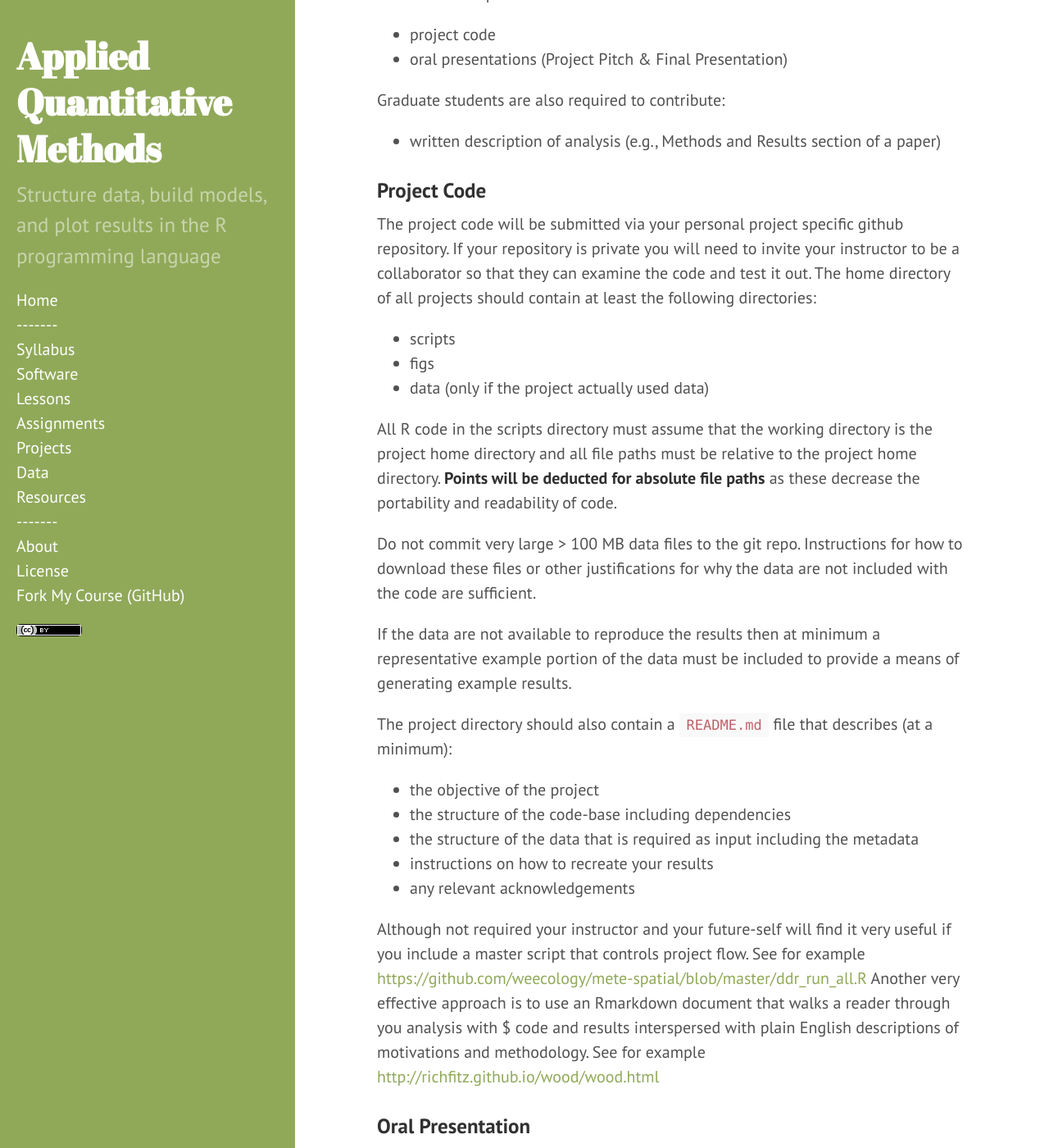
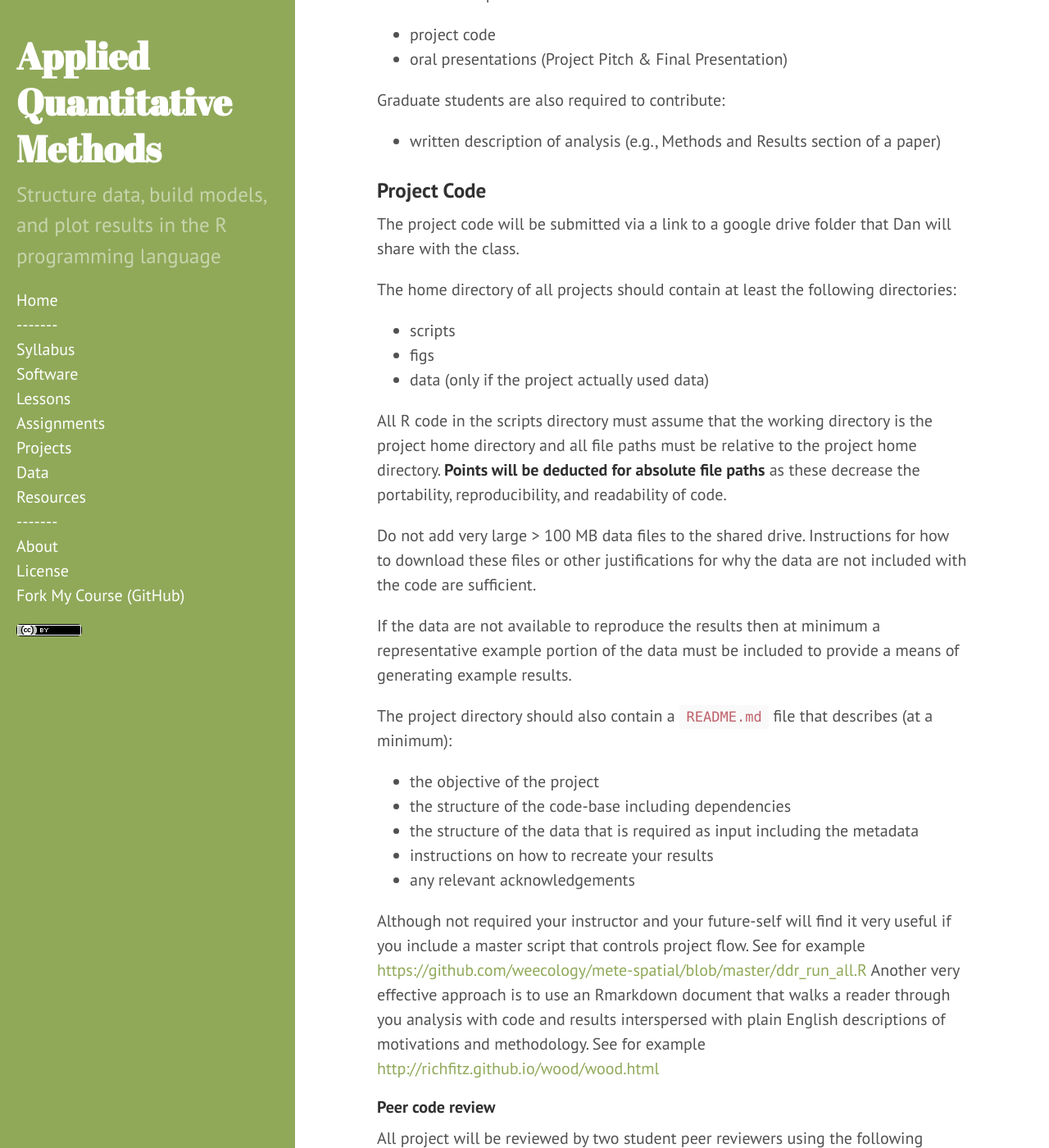
Before and after one commit to dmcglinn/quant_methods, a Jekyll site: the page built from projects.md, in a window 1280 px wide and 1400 px high, scrolled down 243 px. Shown: the whole window at 82% size. Built offline with Jekyll 4.4.1, drawn with Linux system fonts in a browser that asks for light colours.

Commit message:
update project description

```diff
--- a/projects.md
+++ b/projects.md
@@ -18,10 +18,10 @@ Graduate students are also required to contribute:
 
 ### Project Code
 
-The project code will be submitted via your personal project specific github
-repository.
-If your repository is private you will need to invite your instructor to be a
-collaborator so that they can examine the code and test it out.
+The project code will be submitted via a link to a google drive folder that
+Dan will share with the class.
+
+
 The home directory of all projects should contain at least the following directories:
 
 * scripts
@@ -31,14 +31,15 @@ The home directory of all projects should contain at least the following directo
 All R code in the scripts directory must assume that the working directory is
 the project home directory and all file paths must be relative to the project
 home directory.
-**Points will be deducted for absolute file paths** as these decrease the portability
-and readability of code.
+**Points will be deducted for absolute file paths** as these decrease the portability,
+reproducibility, and readability of code.
 
-Do not commit very large > 100 MB data files to the git repo. Instructions for
+Do not add very large > 100 MB data files to the shared drive. Instructions for
 how to download these files or other justifications for why the data are not
 included with the code are sufficient.
 
-If the data are not available to reproduce the results then at minimum a representative example portion of the data must be included to provide a means
+If the data are not available to reproduce the results then at minimum a
+representative example portion of the data must be included to provide a means
 of generating example results.
 
 The project directory should also contain a `README.md` file that describes (at a minimum):
@@ -53,8 +54,13 @@ Although not required your instructor and your future-self will find it very
 useful if you include a master script that controls project flow.
 See for example <https://github.com/weecology/mete-spatial/blob/master/ddr_run_all.R>
 Another very effective approach is to use an Rmarkdown document that walks a reader
-through you analysis with $ code and results interspersed with plain English
+through you analysis with code and results interspersed with plain English
 descriptions of motivations and methodology. See for example <http://richfitz.github.io/wood/wood.html>
+
+#### Peer code review
+
+All project will be reviewed by two student peer reviewers using the following
+[template](./code_review).
 
 ### Oral Presentation
 
```
